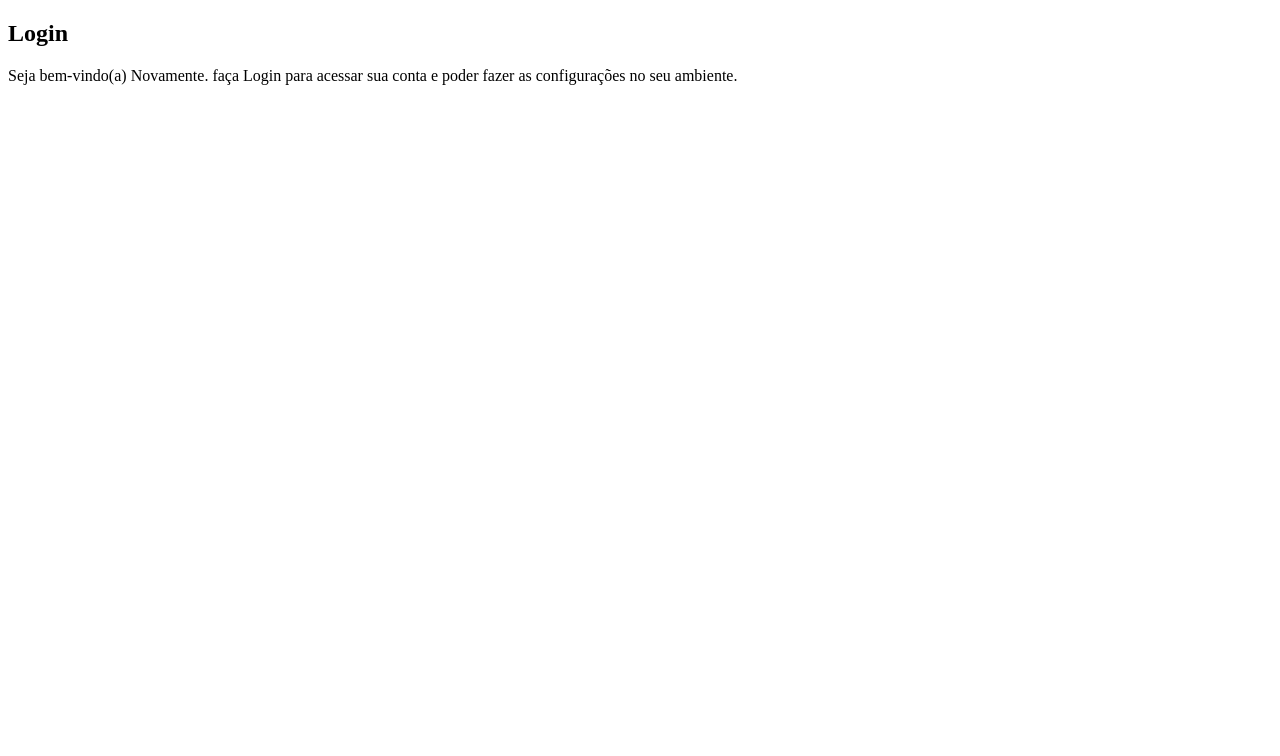
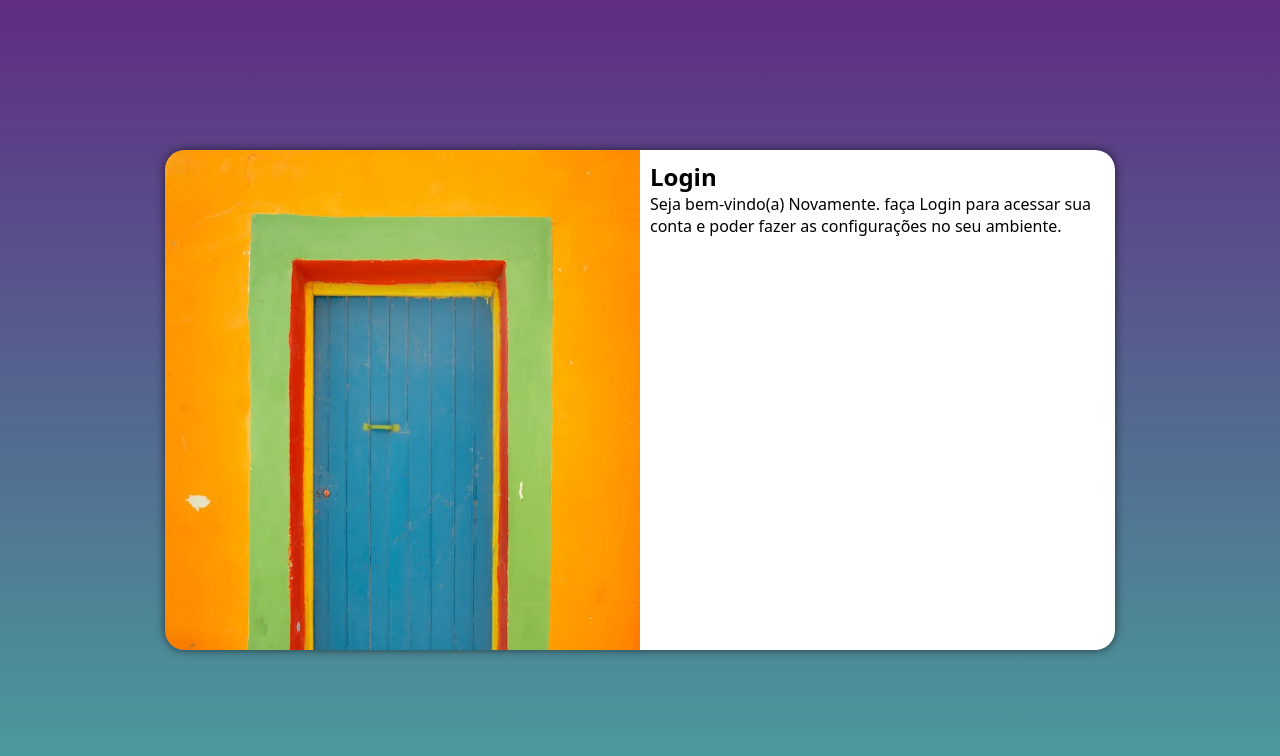
Before and after one commit to santosgg7/Projeto-login, a plain HTML site: page index.html in a window 1280 px wide. Drawn offline with Linux system fonts and the light colour scheme.

Commit message:
media query pra outras telas

```diff
--- /dev/null
+++ b/estilos/media-query.css
@@ -0,0 +1,36 @@
+@charset "UTF-8";
+
+@media screen and (min-width:768px) and (max-width:992px){
+    body{
+        background-image: linear-gradient(to top, #49a09d,#5f2c82);
+    }
+    section#login{
+        width: 80vw;
+    }
+    section#login > div#imagem{
+        float: left;
+        width: 30%;
+        height: 100%;
+    }
+    section#login > div#formulario{
+        float: right;
+        width:70%
+    }
+}
+@media screen and (min-width:992px){
+    body{
+        background-image: linear-gradient(to top, #49a09d,#5f2c82);
+    }
+    section#login{
+width: 950px;
+    }
+    section#login > div#imagem{
+float: left;
+width: 50%;
+height: 100%;
+    }
+    section#login > div#formulario{
+float: right;
+width: 50%;
+    }
+}
--- a/estilos/style.css
+++ b/estilos/style.css
@@ -4,3 +4,48 @@
 verde: #49a09d
 lilas: #5f2c82
 */
+
+*{
+    font-family: system-ui, -apple-system, BlinkMacSystemFont, 'Segoe UI', Roboto, Oxygen, Ubuntu, Cantarell, 'Open Sans', 'Helvetica Neue', sans-serif;
+    padding: 0px;
+    margin: 0px;
+    box-sizing: border-box;
+}
+body, html{
+    background-color:#5f2c82 ;
+    height: 100vh;
+    width: 100vw;
+}
+main{
+    position: relative;
+    height: 100vh;
+    width: 100vw;
+}
+section#login{
+    position: absolute;
+    top: 50%;
+    left: 50%;
+    transform: translate(-50%, -50%);
+    overflow: hidden;
+    background-color: white;
+    width: 250px;
+    height: 500px;
+    border-radius: 20px;
+    box-shadow: 0px 0px 10px rgba(0, 0, 0, 0.61);
+    transition: width .3s, height 0.3s;
+    transition-timing-function: ease;
+
+
+}
+section#login > div#imagem{
+    display: block;
+    background:#5f2c82 url(../imagens/pexels-othmane-ettalbi-2148497459-33539750\ \(1\).jpg)
+      no-repeat;
+     background-size: cover;
+     height: 200px;
+
+}
+section#login > div#formulario{
+    display: block;
+    padding: 10px;
+}
--- a/index.html
+++ b/index.html
@@ -5,12 +5,12 @@
     <meta name="viewport" content="width=device-width, initial-scale=1.0">
     <title>login</title>
    <link rel="stylesheet" href="estilos/style.css">
+   <link rel="stylesheet" href="estilos/media-query.css">
 </head>
 <body>
     <main>
         <section id="login">
             <div id="imagem">
-
 
             </div>
             <div id="formulario">
```
